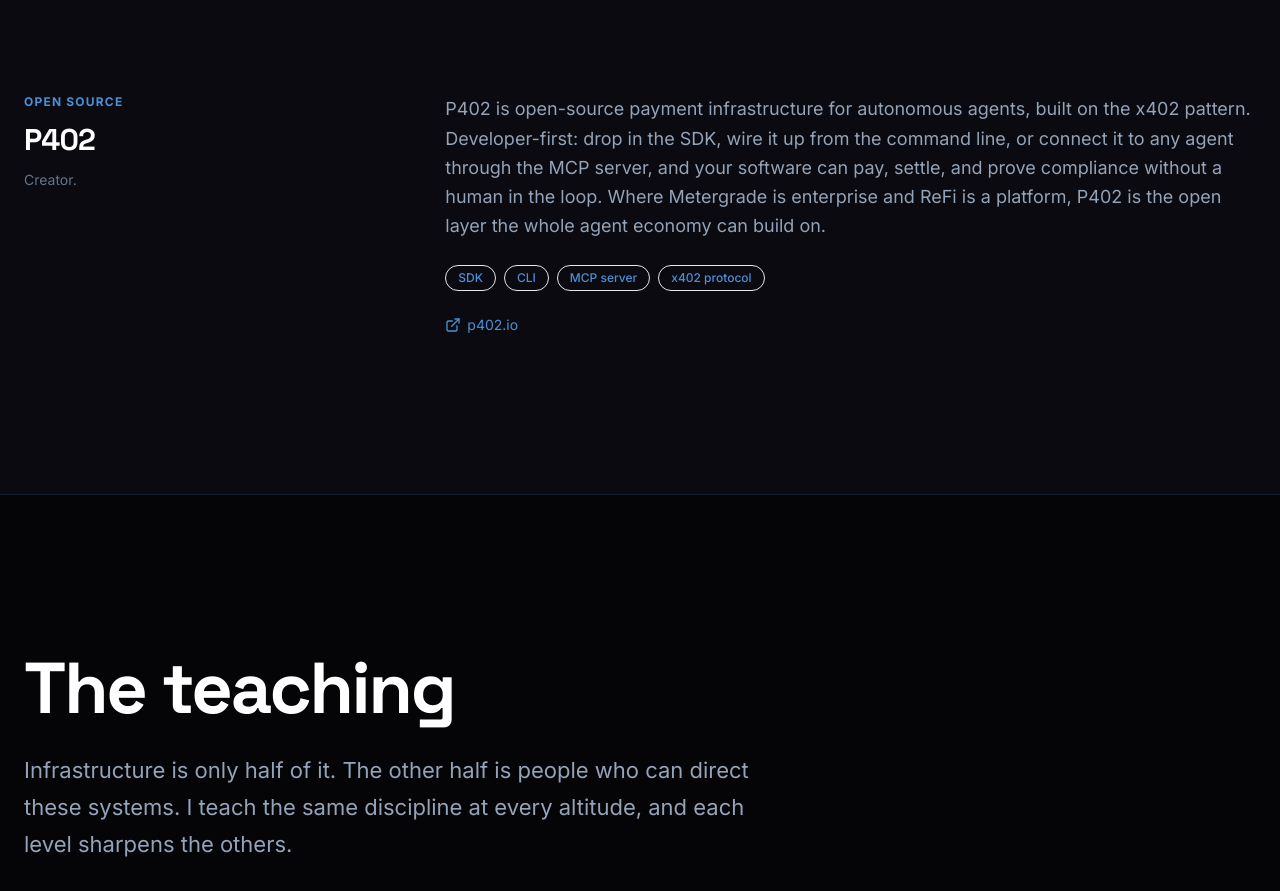
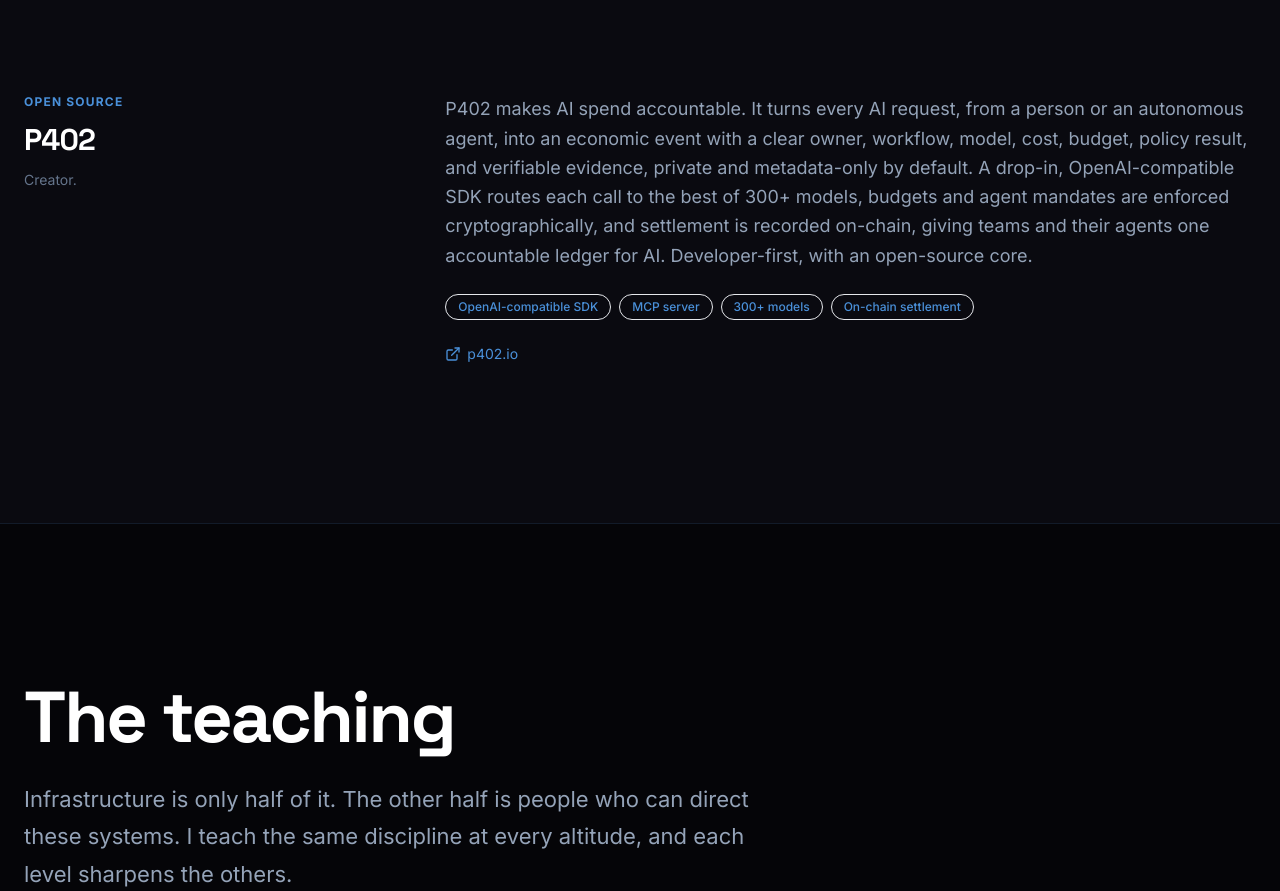
Before and after one commit to Z333Q/NoC-2026-Website, a React (Vite) app: page / in a window 1280 px wide. Shown: the part 3510-4401 px from the top of the page. Built offline with nearby package versions, Linux system fonts and the light colour scheme; no server answers.

Commit message:
Update p402.io description and tags

```diff
--- a/src/pages/Home.tsx
+++ b/src/pages/Home.tsx
@@ -434,14 +434,15 @@ export default function Home() {
             </div>
             <div className="lg:col-span-8">
               <p className="text-lg text-[var(--color-text-secondary)] leading-relaxed mb-6">
-                P402 is open-source payment infrastructure for autonomous agents, built on the x402 pattern.
-                Developer-first: drop in the SDK, wire it up from the command line, or connect it to any agent
-                through the MCP server, and your software can pay, settle, and prove compliance without a human
-                in the loop. Where Metergrade is enterprise and ReFi is a platform, P402 is the open layer the
-                whole agent economy can build on.
+                P402 makes AI spend accountable. It turns every AI request, from a person or an autonomous
+                agent, into an economic event with a clear owner, workflow, model, cost, budget, policy
+                result, and verifiable evidence, private and metadata-only by default. A drop-in,
+                OpenAI-compatible SDK routes each call to the best of 300+ models, budgets and agent mandates
+                are enforced cryptographically, and settlement is recorded on-chain, giving teams and their
+                agents one accountable ledger for AI. Developer-first, with an open-source core.
               </p>
               <div className="flex flex-wrap gap-2 mb-6">
-                {['SDK', 'CLI', 'MCP server', 'x402 protocol'].map((tag) => (
+                {['OpenAI-compatible SDK', 'MCP server', '300+ models', 'On-chain settlement'].map((tag) => (
                   <span
                     key={tag}
                     className="text-xs font-medium px-3 py-1 rounded-full border border-[var(--color-primary)]/30 text-[var(--color-primary)]"
```
